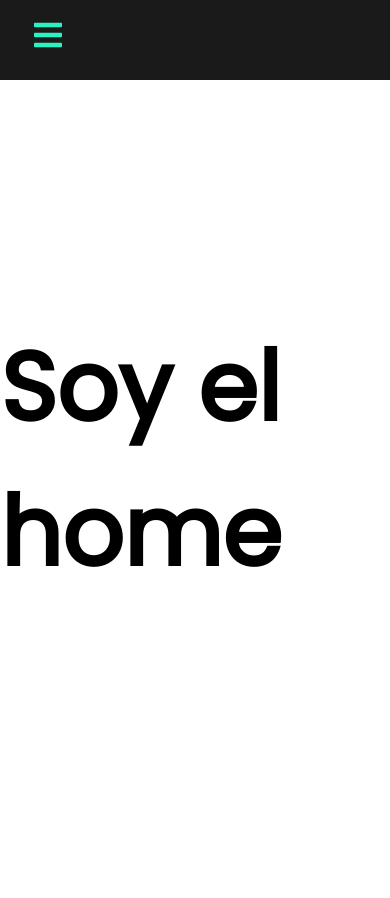
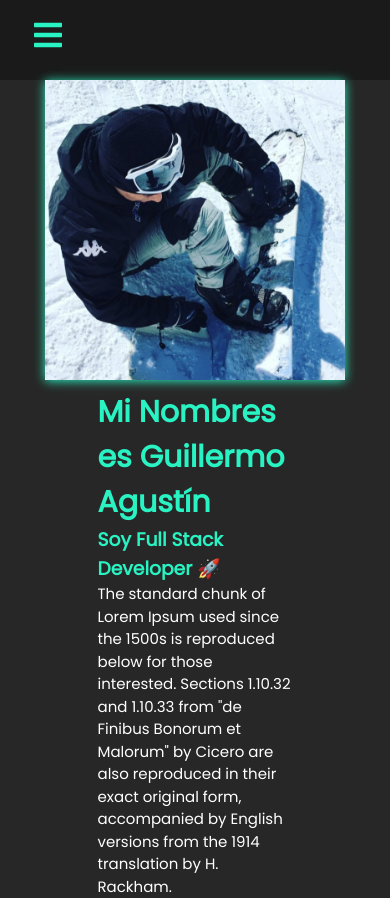
Before and after one commit to 1244-agustinborquez/Porfolio, a React (Create React App) app: page / in a window 390 px wide. Before the commit the page ends 844 px from the top, so only its background shows below. Built offline with nearby package versions, Linux system fonts and the light colour scheme.

Commit message:
home page finished

```diff
--- a/package.json
+++ b/package.json
@@ -11,6 +11,7 @@
     "react-icons": "^4.2.0",
     "react-router-dom": "^5.2.1",
     "react-scripts": "4.0.3",
+    "react-typical": "^0.1.3",
     "web-vitals": "^1.0.1"
   },
   "scripts": {
--- a/src/App.js
+++ b/src/App.js
@@ -1,4 +1,4 @@
-import './App.css';
+import './Styles/App.css';
 import Navbar from './components/navbar/Navbar';
 import Home from './pages/home/Home';
 import About from './pages/about/About';
--- a/src/App.css
+++ b/src/Styles/App.css
@@ -6,11 +6,26 @@
   padding: 0;
   font-family: 'Poppins', sans-serif;
 }
+body{
+  background-color: #272727;
+}
+@media (max-width: 600px) {
+  h2{
+    font-size: 15px;
+  }
+  p{
+    font-size: 15px;
+  }
+}
+h2{
+  font-size: 30px;
+}
 
 .home,.about,.education,.work {
   display: flex;
   height: 90vh;
   align-items: center;
   justify-content: center;
-  font-size: 3rem;
+  margin: 0 auto;
+  /* font-size: 3rem; */
 }
--- /dev/null
+++ b/src/pages/home/Home.css
@@ -0,0 +1,54 @@
+.main-home{
+    display: flex;
+    justify-content: space-around;
+    align-items: center;
+}
+.content-home{
+    width: 50%;
+    animation-name: opcityAnimation;
+    animation-duration: 1s;
+    transition: ease;
+}
+@media (max-width: 700px ) {
+    .main-home{
+        margin-top: auto;
+        display: flex;
+        flex-direction: column-reverse;
+        justify-content: center;
+        align-items: center;
+        gap: 10px;
+    }
+}
+.text-home {
+    color: #29F3C3;
+
+}
+p{
+    color: #fff;
+    line-height: 1.5;
+}
+.image-home{
+    width: 400px;
+    height: 400px;
+    animation-name: opcityAnimation;
+    animation-duration: 1s;
+    transition: ease;
+    box-shadow: 0px 1px 10px 0px #29F3C3;
+}
+
+@media (max-width: 700px ) {
+    .image-home{
+        width: 300px;
+        height: 300px;
+    }
+}
+@keyframes opcityAnimation{
+    to{
+        transform: scale(1);
+        opacity: 0;
+    }
+    from{
+        opacity: 1;
+        transform: scale(0);
+    }
+}
--- a/src/pages/home/Home.js
+++ b/src/pages/home/Home.js
@@ -1,9 +1,36 @@
-import React from 'react'
-
+import React from 'react';
+import './Home.css';
+import Typical from 'react-typical';
 function Home() {
     return (
         <div className='home'>
-            <h1>Soy el home</h1>
+            <div className='main-home'>
+            <div className='content-home'>
+                <h2 className='text-home'>Mi Nombres es Guillermo Agustín</h2>
+                <h3 className='text-home'> Soy Full Stack Developer 🚀
+                {/* <Typical
+                    loop={Infinity}
+                    wrapper='b'
+                    steps={[
+                        ' Full Stack Developer',
+                        1000,
+                        ' Creativo',
+                        1000,
+                        ' '
+                    ]}
+                /> */}
+                </h3>
+                <p>
+                The standard chunk of Lorem Ipsum used since the 1500s is reproduced below for those interested.
+                Sections 1.10.32 and 1.10.33 from "de Finibus Bonorum et Malorum" by Cicero are also reproduced in
+                their exact original form,
+                accompanied by English versions from the 1914 translation by H. Rackham.
+                </p>
+            </div>
+            <div className='image-home'>
+                    <img src='/ImgHeader.jpg' alt='Image No Found' width='100%' height='100%'/>
+            </div>
+            </div>
         </div>
     )
 }
```
Also changed, not shown: public/ImgHeader.jpg (added), 1 other file (tests, documents, lock files or other folders).
